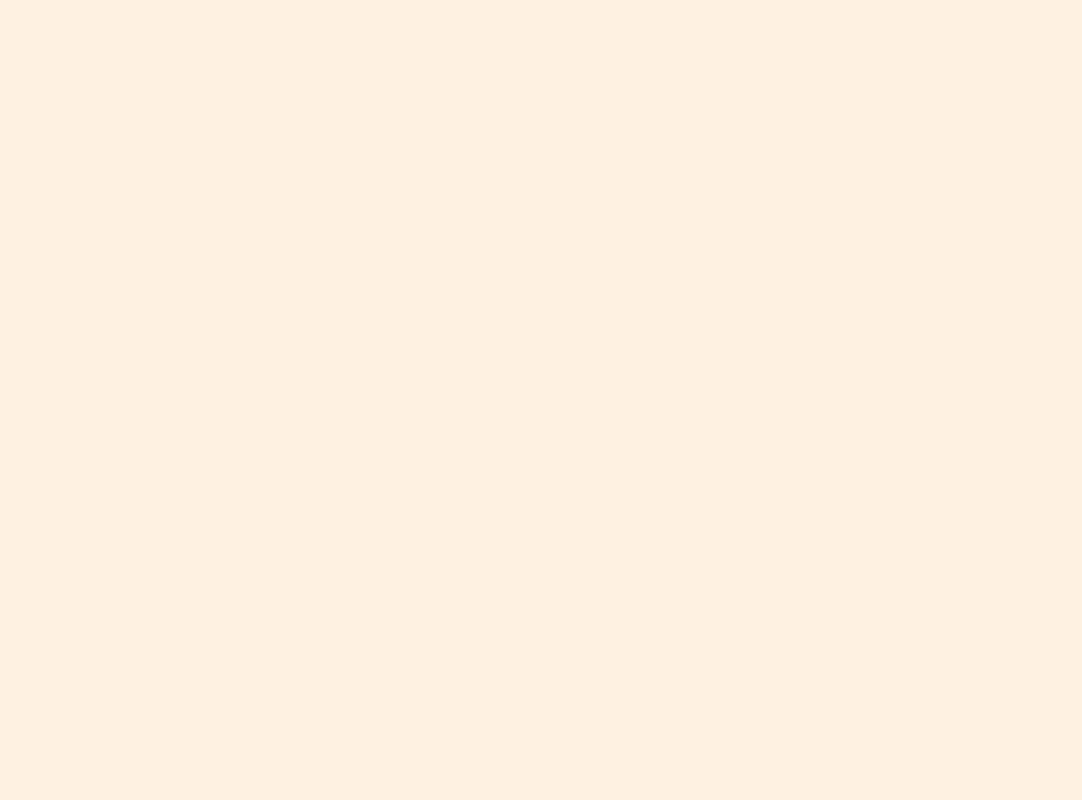
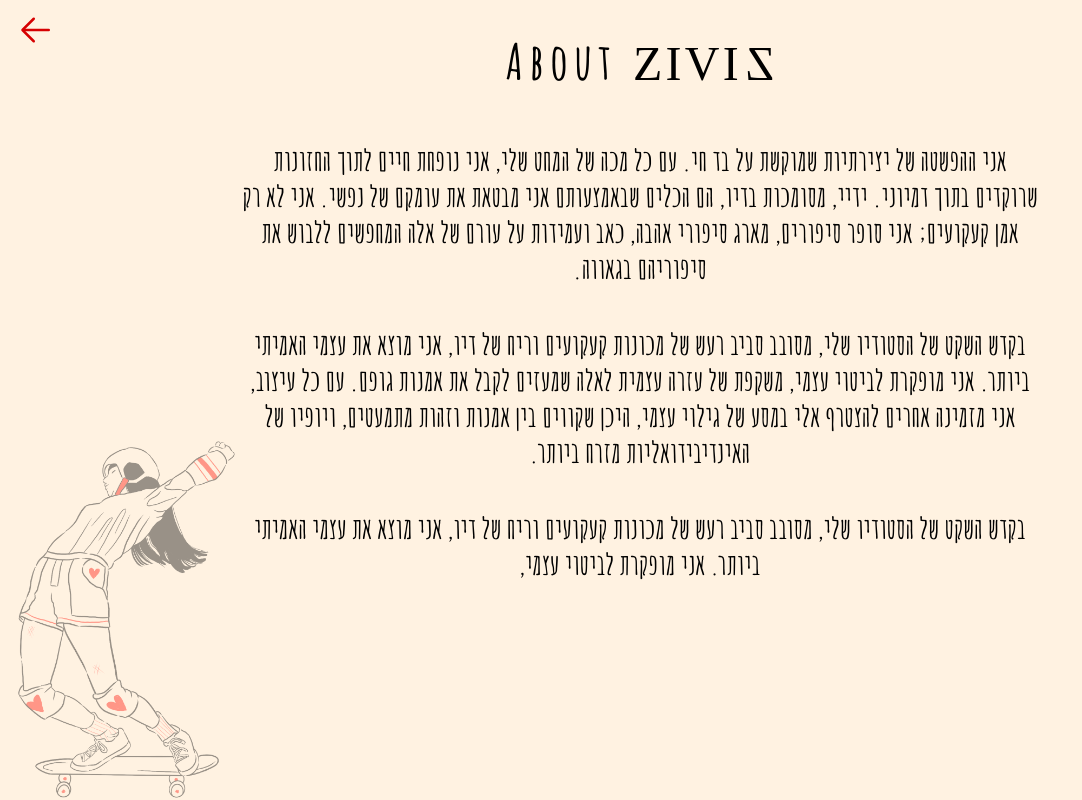
Before and after one commit to EdenRize/ZIVIZ, a React (Vite) app: page /about in a window 1280 px wide. Before the commit this address had no page. Shown: the whole page, without its empty margins (0-1082 px from the left). Built offline with nearby package versions, Linux system fonts and the light colour scheme.

Commit message:
Add about page

```diff
--- a/src/RootCmp.jsx
+++ b/src/RootCmp.jsx
@@ -4,6 +4,7 @@ import { HomePage } from './views/HomePage';
 import { setScreenSize } from './store/actions/app.actions'
 import 'animate.css';
 import { Gallery } from './views/Gallery';
+import { About } from './views/About';
 
 
 
@@ -28,6 +29,7 @@ export function RootCmp() {
             <Routes>
                 <Route element={<HomePage />} path="/" />
                 <Route element={<Gallery />} path="/gallery" />
+                <Route element={<About />} path="/about" />
             </Routes>
         </section>
     )
--- a/src/styles/basics/_base.scss
+++ b/src/styles/basics/_base.scss
@@ -31,3 +31,101 @@ a {
     all: unset;
     cursor: pointer;
 }
+
+.page {
+    overflow-x: hidden;
+}
+
+.page-header {
+    position: fixed;
+    top: 0;
+    width: 100%;
+    background-color: $main-clr;
+
+    h1 {
+        letter-spacing: 0.3rem;
+        text-align: center;
+        padding-block: 20px;
+        font-size: 2.2rem;
+
+        @include for-tablet-layout {
+            letter-spacing: 0.4rem;
+            padding-block: 30px;
+            font-size: 2.5rem;
+
+            .logo {
+                letter-spacing: 0.2rem !important;
+                font-size: 2.4rem !important;
+            }
+        }
+
+        @include for-desktop-layout {
+            padding-block-end: 40px;
+            font-size: 3.1rem;
+
+            .logo {
+                font-size: 3rem !important;
+            }
+        }
+
+        @include for-large-layout {
+            padding-block-end: 50px;
+            font-size: 3.5rem;
+
+            .logo {
+                font-size: 3.4rem !important;
+            }
+        }
+
+        .logo {
+            display: inline-block;
+            letter-spacing: 0.1rem;
+            font-size: 2.1rem;
+        }
+    }
+
+    .back-arrow {
+        position: absolute;
+        left: 7px;
+        top: 10px;
+        width: 25px;
+
+        @include for-mobile-layout {
+            left: 10px;
+            width: 30px;
+        }
+
+        @include for-narrow-layout {
+            width: 35px;
+
+            &:hover {
+                filter: brightness(85%);
+            }
+        }
+
+        @include for-desktop-layout {
+            width: 40px;
+            left: 15px;
+        }
+
+        @include for-large-layout {
+            left: 25px;
+        }
+    }
+}
+
+.page-content {
+    margin-top: 95px;
+
+    @include for-tablet-layout {
+        margin-top: 121px;
+    }
+
+    @include for-desktop-layout {
+        margin-top: 142px;
+    }
+
+    @include for-large-layout {
+        margin-top: 161px;
+    }
+}
--- a/src/styles/main.scss
+++ b/src/styles/main.scss
@@ -13,6 +13,7 @@
 //views
 @import "views/home-page";
 @import "views/gallery";
+@import "views/about";
 
 //cmps
 @import "cmps/hero";
--- /dev/null
+++ b/src/styles/views/_about.scss
@@ -0,0 +1,60 @@
+.about {
+
+    .page-content {
+        margin-inline: 30px;
+
+        p {
+            margin-block-end: 30px;
+            text-align: center;
+            font-size: 1.5rem;
+
+            @include for-mobile-layout {
+                font-size: 1.6rem;
+            }
+
+            @include for-narrow-layout {
+                font-size: 1.7rem;
+            }
+
+            @include for-tablet-layout {
+                margin-block-end: 40px;
+                font-size: 1.8rem;
+                max-width: 800px;
+            }
+
+            @include for-large-layout {
+                margin-block-end: 60px;
+                font-size: calc(10px + 1.1vw);
+                max-width: 1000px;
+            }
+
+        }
+
+    }
+
+    .sumo {
+        position: fixed;
+        left: 0;
+        bottom: 0;
+        opacity: .4;
+        width: 140px;
+
+        @include for-mobile-layout {
+            width: 190px;
+        }
+
+        @include for-tablet-layout {
+            width: 210px;
+        }
+
+        @include for-desktop-layout {
+            width: 250px;
+        }
+
+        @include for-large-layout {
+            left: 2%;
+            width: 15%;
+        }
+    }
+
+}
--- a/src/styles/views/_gallery.scss
+++ b/src/styles/views/_gallery.scss
@@ -1,94 +1 @@
-.gallery {
-    overflow-x: hidden;
-
-    header {
-        position: fixed;
-        top: 0;
-        width: 100%;
-        background-color: $main-clr;
-
-        h1 {
-            letter-spacing: 0.05rem;
-            text-align: center;
-            padding-block: 20px;
-            font-size: 2.2rem;
-
-            @include for-tablet-layout {
-                padding-block: 30px;
-                font-size: 2.5rem;
-
-                .logo {
-                    font-size: 2.4rem !important;
-                }
-            }
-
-            @include for-desktop-layout {
-                padding-block-end: 40px;
-                font-size: 3.1rem;
-
-                .logo {
-                    font-size: 3rem !important;
-                }
-            }
-
-            @include for-large-layout {
-                padding-block-end: 50px;
-                font-size: 3.5rem;
-
-                .logo {
-                    font-size: 3.4rem !important;
-                }
-            }
-
-            .logo {
-                display: inline-block;
-                font-size: 2.1rem;
-            }
-        }
-
-        .back-arrow {
-            position: absolute;
-            left: 7px;
-            top: 10px;
-            width: 25px;
-
-            @include for-mobile-layout {
-                left: 10px;
-                width: 30px;
-            }
-
-            @include for-narrow-layout {
-                width: 35px;
-
-                &:hover {
-                    filter: brightness(85%);
-                }
-            }
-
-            @include for-desktop-layout {
-                width: 40px;
-                left: 15px;
-            }
-
-            @include for-large-layout {
-                left: 25px;
-            }
-        }
-    }
-
-    .gallery-list {
-        margin-top: 95px;
-
-        @include for-tablet-layout {
-            margin-top: 121px;
-        }
-
-        @include for-desktop-layout {
-            margin-top: 142px;
-        }
-
-        @include for-large-layout {
-            margin-top: 161px;
-        }
-    }
-}
+.gallery {}
--- /dev/null
+++ b/src/views/About.jsx
@@ -0,0 +1,36 @@
+import { Link } from "react-router-dom";
+import { Logo } from "../cmps/Logo";
+
+export function About() {
+    return (
+        <section className="page about">
+
+            <header className="page-header">
+                <h1 className="ltr">About <Link to="/"><Logo /></Link></h1>
+                <Link to="/"><img className="back-arrow" src="/img/back.svg" /></Link>
+            </header>
+
+            <div className="flex column align-center page-content">
+                <p>
+                    אני ההפשטה של יצירתיות שמוקשת על בד חי. עם כל מכה של המחט שלי, אני נופחת חיים לתוך החזונות שרוקדים בתוך דמיוני.
+                    ידיי, מסומכות בדיו, הם הכלים שבאמצעותם אני מבטאת את עומקם של נפשי.
+                    אני לא רק אמן קעקועים; אני סופר סיפורים, מארג סיפורי אהבה, כאב ועמידות על עורם של אלה המחפשים ללבוש את סיפוריהם בגאווה.
+                </p>
+
+                <p>
+                    בקדש השקט של הסטודיו שלי, מסובב סביב רעש של מכונות קעקועים וריח של דיו, אני מוצא את עצמי האמיתי ביותר.
+                    אני מופקרת לביטוי עצמי, משקפת של עזרה עצמית לאלה שמעזים לקבל את אמנות גופם.
+                    עם כל עיצוב, אני מזמינה אחרים להצטרף אלי במסע של גילוי עצמי, היכן שקווים בין אמנות וזהות מתמעטים, ויופיו של האינדיבידואליות מזרח ביותר.
+                </p>
+
+                <p>
+                    בקדש השקט של הסטודיו שלי, מסובב סביב רעש של מכונות קעקועים וריח של דיו, אני מוצא את עצמי האמיתי ביותר.
+                    אני מופקרת לביטוי עצמי,
+                </p>
+            </div>
+
+            <img className="sumo" src="/img/girl-skate.png" />
+
+        </section>
+    )
+}
--- a/src/views/Gallery.jsx
+++ b/src/views/Gallery.jsx
@@ -32,12 +32,14 @@ export function Gallery() {
     ]
 
     return (
-        <section className="gallery">
-            <header>
+        <section className="page gallery">
+            <header className="page-header">
                 <h1 className="ltr"><Link to="/"><Logo /></Link>'s Gallery</h1>
                 <Link to="/"><img className="back-arrow" src="/img/back.svg" /></Link>
             </header>
-            <GalleryList imgUrls={imgUrls} />
+            <div className="page-content">
+                <GalleryList imgUrls={imgUrls} />
+            </div>
         </section>
     )
 }
```
